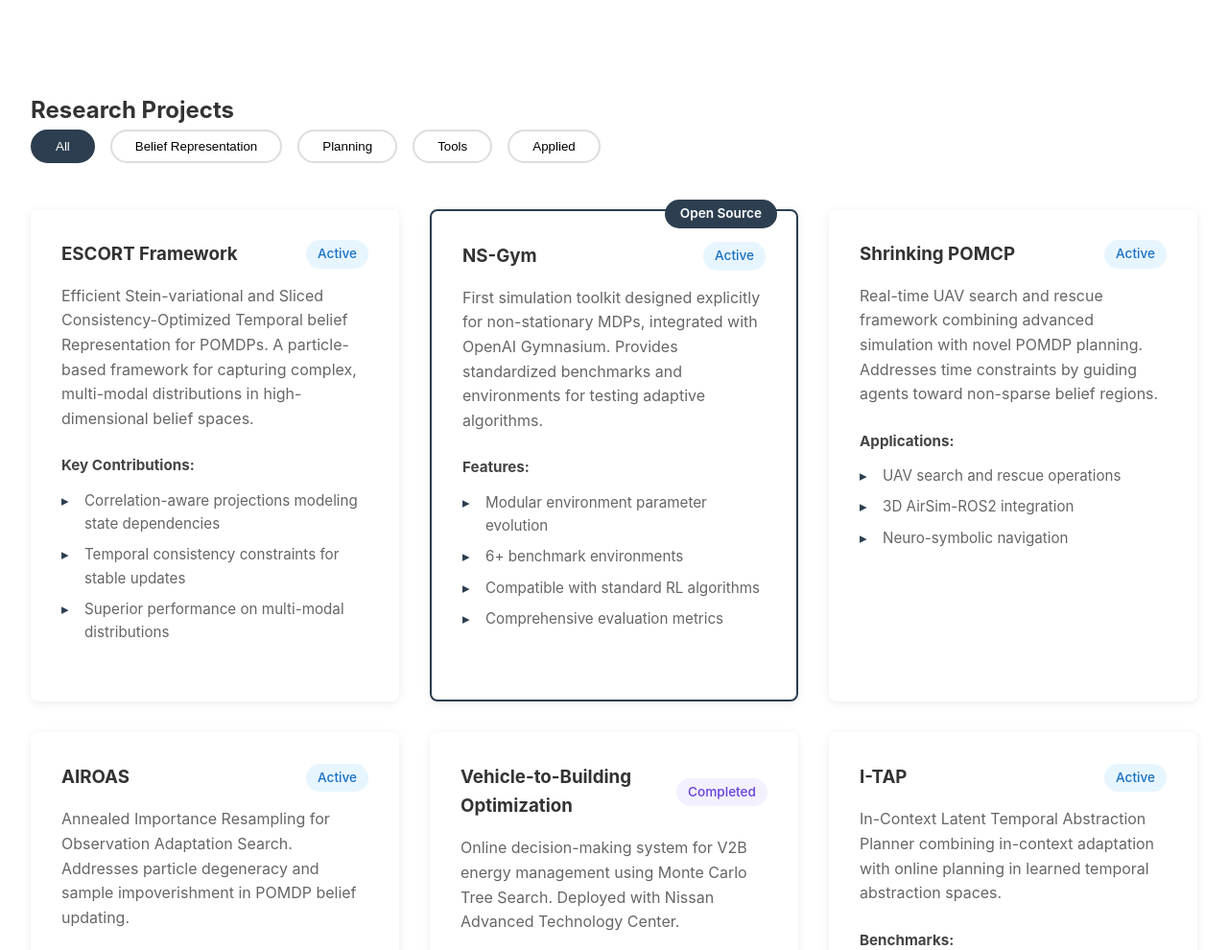
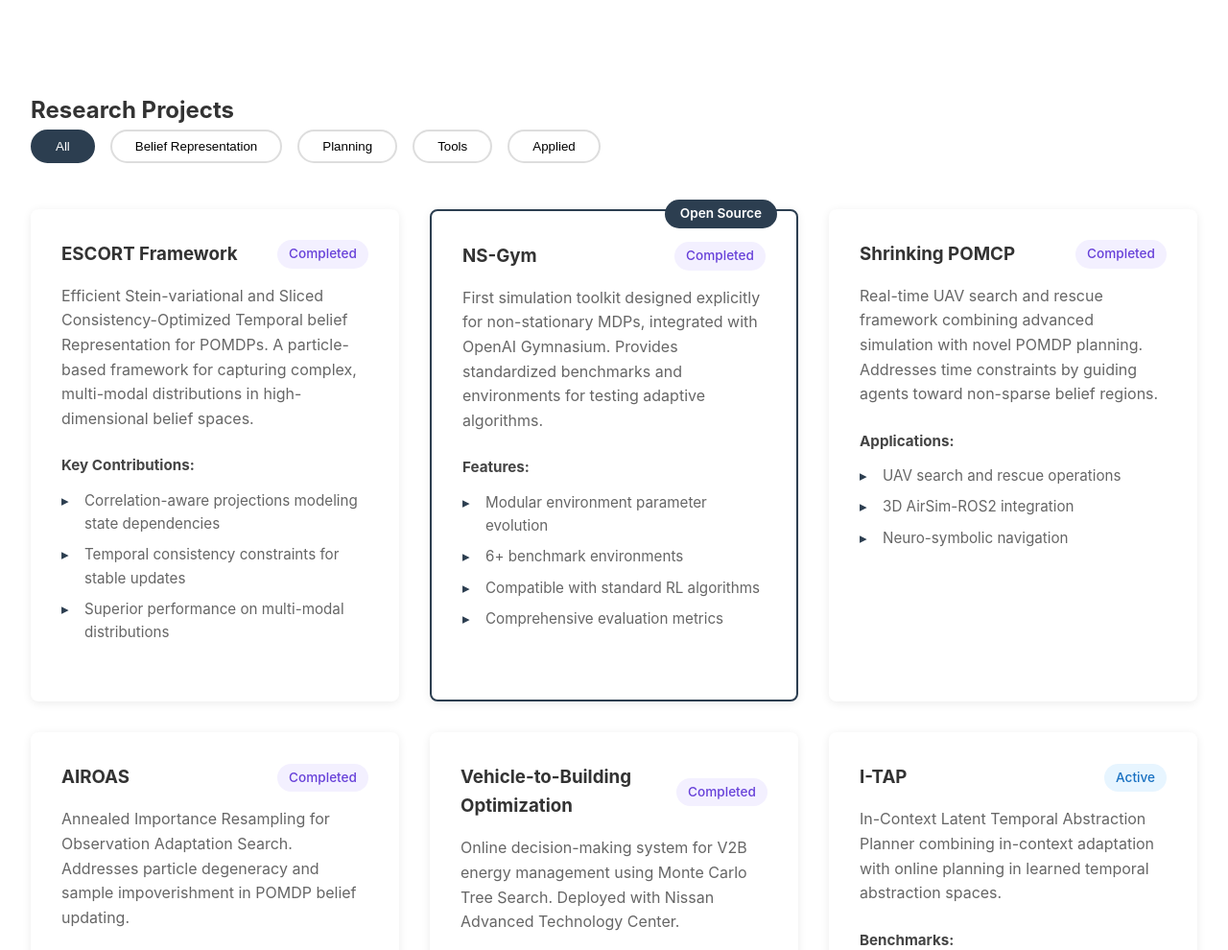
Before and after one commit to YZ1056YZ/yunuozhang.github.io, a plain HTML site: page pages/projects.html in a window 1280 px wide. Shown: the part 71-1061 px from the top of the page at 96% size. Drawn offline with Linux system fonts and the light colour scheme; a web font is replaced by a local one.

Commit message:
Update Status for Projects

```diff
--- a/pages/projects.html
+++ b/pages/projects.html
@@ -46,7 +46,7 @@
                     <div class="project-card" data-category="belief">
                         <div class="project-header">
                             <h3>ESCORT Framework</h3>
-                            <span class="project-status active">Active</span>
+                            <span class="project-status completed">Completed</span>
                         </div>
                         <p class="project-description">
                             Efficient Stein-variational and Sliced Consistency-Optimized Temporal belief Representation for POMDPs.
@@ -67,7 +67,7 @@
                         <div class="featured-badge">Open Source</div>
                         <div class="project-header">
                             <h3>NS-Gym</h3>
-                            <span class="project-status active">Active</span>
+                            <span class="project-status completed">Completed</span>
                         </div>
                         <p class="project-description">
                             First simulation toolkit designed explicitly for non-stationary MDPs, integrated with OpenAI Gymnasium.
@@ -88,7 +88,7 @@
                     <div class="project-card" data-category="applied planning">
                         <div class="project-header">
                             <h3>Shrinking POMCP</h3>
-                            <span class="project-status active">Active</span>
+                            <span class="project-status completed">Completed</span>
                         </div>
                         <p class="project-description">
                             Real-time UAV search and rescue framework combining advanced simulation with novel POMDP planning.
@@ -108,7 +108,7 @@
                     <div class="project-card" data-category="belief planning">
                         <div class="project-header">
                             <h3>AIROAS</h3>
-                            <span class="project-status active">Active</span>
+                            <span class="project-status completed">Completed</span>
                         </div>
                         <p class="project-description">
                             Annealed Importance Resampling for Observation Adaptation Search. Addresses particle degeneracy
```
